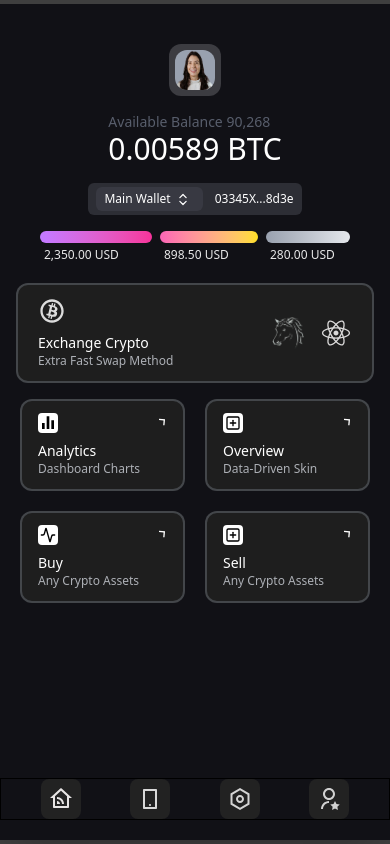
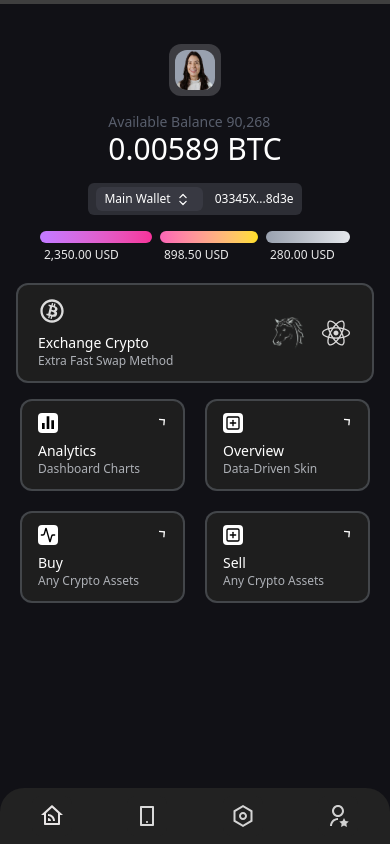
Before and after one commit to itsnajeeb/UI, a React (Vite) app in the folder Crypto-Wallet/: page / in a window 390 px wide. Built offline with nearby package versions, Linux system fonts and the light colour scheme.

Commit message:
Fixing Mobile Issue

```diff
--- a/Crypto-Wallet/src/App.jsx
+++ b/Crypto-Wallet/src/App.jsx
@@ -7,31 +7,33 @@ import Card from './components/Card'
 import ChildCard from './ChildCard'
 import { CardIconsData } from "./data/data";
 import Footer from './components/Footer'
+
 const App = () => {
   return (
+    <div className="min-h-screen bg-[#0c0c0cc8] flex justify-center">
 
-    <div className="min-h-screen bg-[#0c0c0cc8] flex justify-center  ">
-      <div className="w-full max-w-97.5 b min-h-full lg:rounded-3xl my-1 lg:border-2 lg:border-[#8ac9ff] shadow-2xl overflow-hidden bg-[#111116] flex flex-col  items-center">
+      {/* MAIN APP WRAPPER */}
+      <div className="relative w-full max-w-97.5 min-h-full lg:rounded-3xl my-1 lg:border-2 lg:border-[#8ac9ff] shadow-2xl  bg-[#111116] flex flex-col items-center ">
+
         <Profile />
         <Wallet />
-        <div className=" flex items-center justify-center px-10 w-full mb-10 ">
+
+        <div className="flex items-center justify-center px-10 w-full mb-10">
           <SegmentedStatBar />
         </div>
 
         <Card />
-        <div className='grid grid-cols-2 w-full gap-5 mt-4 px-5 '>
-          {
-            CardIconsData.map((item,idx)=> (
-              <ChildCard key={idx} data={item}/>
 
-            ))
-          }
+        <div className="grid grid-cols-2 w-full gap-5 mt-4 px-5 pb-20 lg:pb-0">
+          {CardIconsData.map((item, idx) => (
+            <ChildCard key={idx} data={item} />
+          ))}
         </div>
 
-          <Footer/>
+        <Footer />
+
       </div>
     </div>
-
   )
 }
 
--- a/Crypto-Wallet/src/components/Footer.jsx
+++ b/Crypto-Wallet/src/components/Footer.jsx
@@ -2,8 +2,22 @@ import React from 'react'
 
 const Footer = () => {
     return (
-        <div className='relative w-full  h-full'>
-            <div className='  absolute border bottom-5 flex justify-between w-full px-10'>
+        <div className="w-full mt-5">
+
+            <div
+                className="
+          fixed md:absolute
+          bottom-0 md:bottom-0
+          left-1/2 md:left-0
+          -translate-x-1/2 md:translate-x-0
+          w-full
+          px-8 py-2
+          bg-[#222]
+          rounded-tl-3xl rounded-tr-3xl md:rounded-tl-none md:rounded-bl-3xl md:rounded-br-3xl md:rounded-tr-none
+          z-50
+        "
+            >
+                <div className="flex justify-between">
 
                     <div className='bg-[#222] rounded-lg text-white w-10 h-10 p-2 cursor-pointer  hover:bg-[#333333] transition-all duration-300'>
                         <svg xmlns="http://www.w3.org/2000/svg" viewBox="0 0 24 24" fill="rgba(248,245,245,0.92)"><path d="M6 19H18V9.15745L12 3.7029L6 9.15745V19ZM19 21H5C4.44772 21 4 20.5523 4 20V11L1 11L11.3273 1.6115C11.7087 1.26475 12.2913 1.26475 12.6727 1.6115L23 11L20 11V20C20 20.5523 19.5523 21 19 21ZM8 9.99998C11.866 9.99998 15 13.134 15 17H13C13 14.2386 10.7614 12 8 12V9.99998ZM8 14C9.65685 14 11 15.3431 11 17H8V14Z"></path></svg>
@@ -19,6 +33,9 @@ const Footer = () => {
                     <div className='bg-[#222] rounded-lg text-white w-10 h-10 p-2 cursor-pointer hover:bg-[#333333] transition-all duration-300'>
                         <svg xmlns="http://www.w3.org/2000/svg" viewBox="0 0 24 24" fill="rgba(231,231,231,0.89)"><path d="M12 14V16C8.68629 16 6 18.6863 6 22H4C4 17.5817 7.58172 14 12 14ZM12 13C8.685 13 6 10.315 6 7C6 3.685 8.685 1 12 1C15.315 1 18 3.685 18 7C18 10.315 15.315 13 12 13ZM12 11C14.21 11 16 9.21 16 7C16 4.79 14.21 3 12 3C9.79 3 8 4.79 8 7C8 9.21 9.79 11 12 11ZM18 21.5L15.0611 23.0451L15.6224 19.7725L13.2447 17.4549L16.5305 16.9775L18 14L19.4695 16.9775L22.7553 17.4549L20.3776 19.7725L20.9389 23.0451L18 21.5Z"></path></svg>
                     </div>
+
+
+                </div>
             </div>
         </div>
     )
```
Lines whose indentation alone changed are shown as unchanged.
